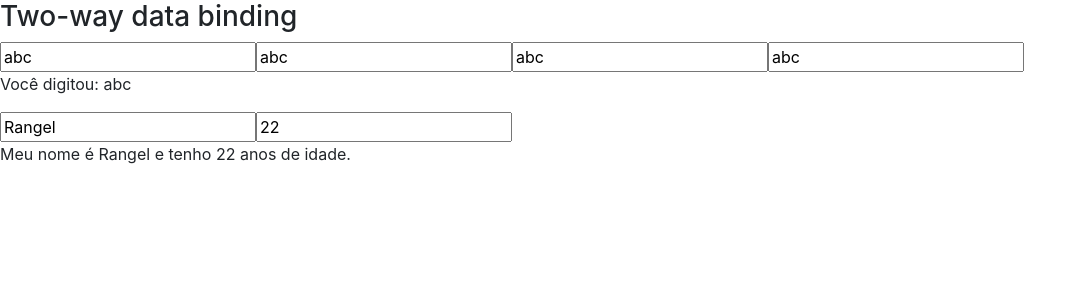
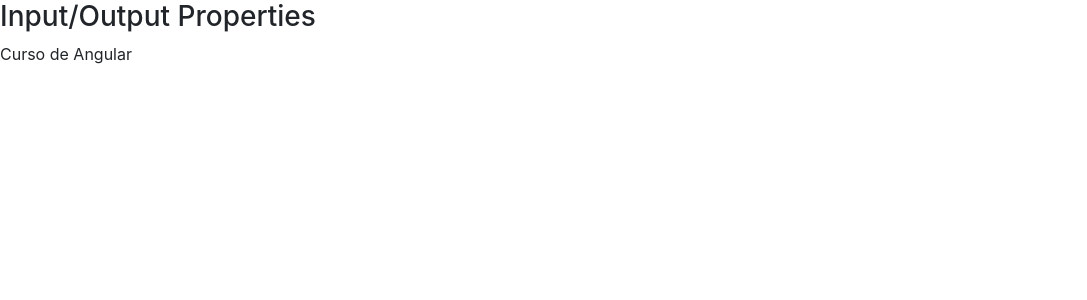
Before and after one commit to RangelAlb/Curso-Angular, an Angular app in the folder data-binding/: page / in a window 1280 px wide. Shown: the top 300 px of the page, without its empty margins (0-1087 px from the left). Built offline with nearby package versions, Linux system fonts and the light colour scheme.

Commit message:
Aula 13 - Input

```diff
--- a/data-binding/src/app/app.module.ts
+++ b/data-binding/src/app/app.module.ts
@@ -6,9 +6,10 @@
 import { AppComponent } from "./app.component";
 import { DataBindingComponent } from "./data-binding/data-binding.component";
 import { NgbModule } from "@ng-bootstrap/ng-bootstrap";
+import { InputPropertyComponent } from './input-property/input-property.component';
 
 @NgModule({
-  declarations: [AppComponent, DataBindingComponent],
+  declarations: [AppComponent, DataBindingComponent, InputPropertyComponent],
   imports: [BrowserModule, AppRoutingModule, NgbModule, FormsModule],
   providers: [],
   bootstrap: [AppComponent]
--- a/data-binding/src/app/data-binding/data-binding.component.html
+++ b/data-binding/src/app/data-binding/data-binding.component.html
@@ -110,7 +110,7 @@
 </section> -->
 
 <!--Aula 12-->
-<section class="two-way-binding">
+<!-- <section class="two-way-binding">
   <article>
     <h3>Two-way data binding</h3>
     <div>
@@ -134,4 +134,13 @@
       </p>
     </div>
   </article>
+</section> -->
+
+<!--Aula 13-->
+<section class="=input-output-properties">
+  <article>
+    <h3>Input/Output Properties</h3>
+
+    <app-curso [nome]="nomeDoCurso"></app-curso>
+  </article>
 </section>
--- a/data-binding/src/app/data-binding/data-binding.component.ts
+++ b/data-binding/src/app/data-binding/data-binding.component.ts
@@ -22,6 +22,8 @@
   valorSalvo: string = "";
 
   isMouseOver: boolean = false;
+
+  nomeDoCurso: string = "Curso de Angular";
 
   nome: string = "abc";
 
--- /dev/null
+++ b/data-binding/src/app/input-property/input-property.component.html
@@ -0,0 +1 @@
+<p>{{ nome }}</p>
--- /dev/null
+++ b/data-binding/src/app/input-property/input-property.component.ts
@@ -0,0 +1,14 @@
+import { Component, OnInit, Input } from "@angular/core";
+
+@Component({
+  selector: "app-curso",
+  templateUrl: "./input-property.component.html",
+  styleUrls: ["./input-property.component.css"]
+})
+export class InputPropertyComponent implements OnInit {
+  @Input() nome: string = "";
+
+  constructor() {}
+
+  ngOnInit() {}
+}
```
Also changed, not shown: data-binding/src/app/input-property/input-property.component.css (added), 1 other file (tests, documents, lock files or other folders).
